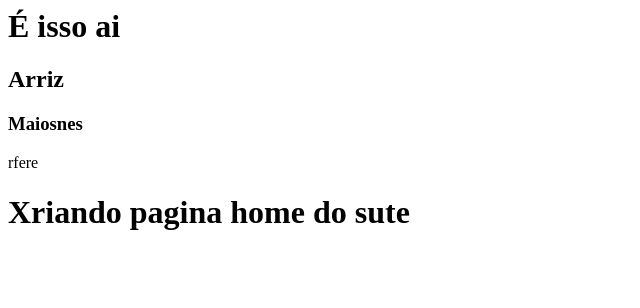
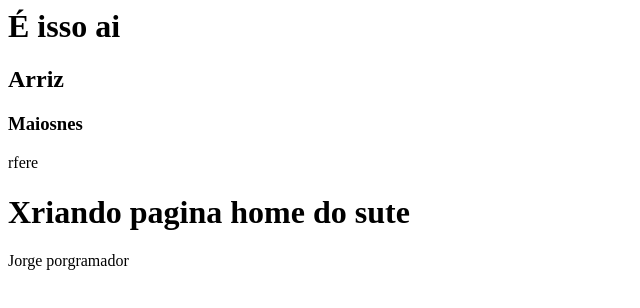
Before and after one commit to usuariodesconhecido1/curso-git-hub, a plain HTML site: page index.html in a window 1280 px wide. Shown: the whole page, without its empty margins (0-640 px from the left). Drawn offline with Linux system fonts and the light colour scheme.

Commit message:
Finalizando pagina home

```diff
--- a/index.html
+++ b/index.html
@@ -4,3 +4,4 @@
 <p>rfere</p>
 
 <h1>Xriando pagina home do sute</h1>
+<p>Jorge porgramador</p>
```
Also changed, not shown: nomes.txt.
